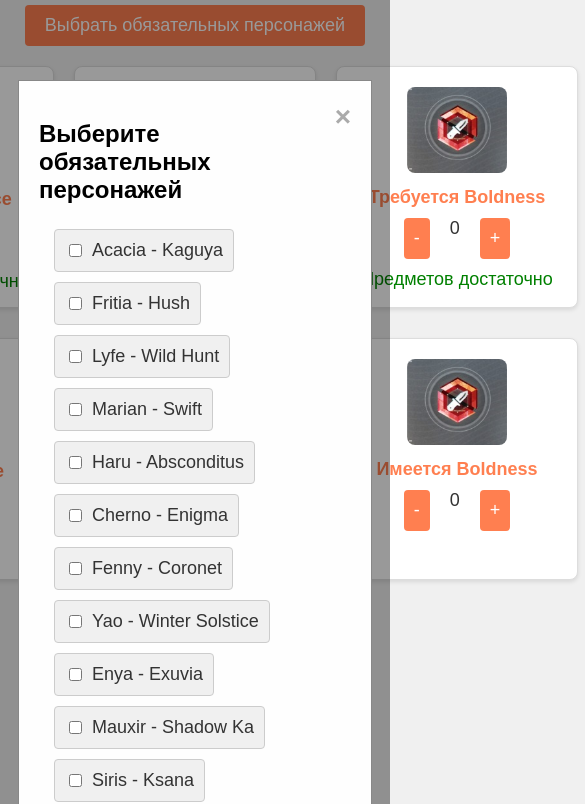
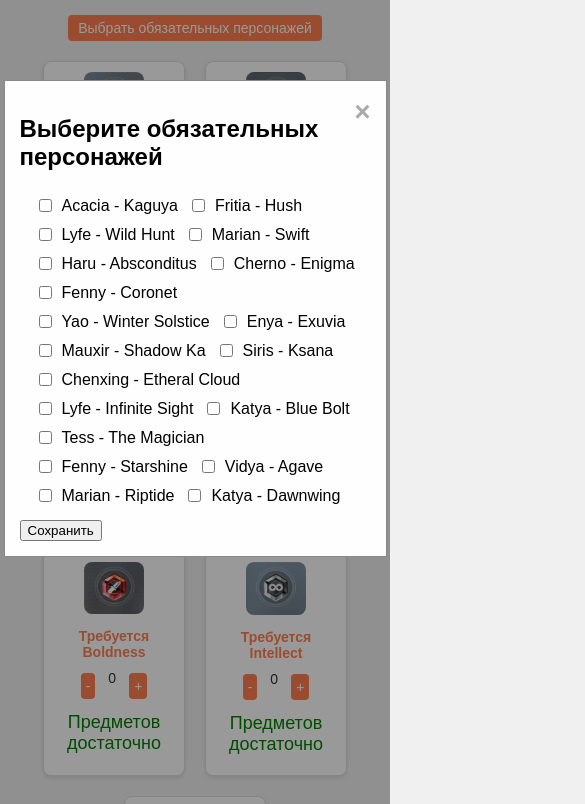
Before and after one commit to Minikon3/Snowbreak_ForEvent, a plain HTML site: page index.html in a window 390 px wide. Both pictures are taken after a click on the button "Выбрать обязательных персонажей". Shown: the top 804 px of the page, 585 px wide, since content can reach past the window. Drawn offline with Linux system fonts and the light colour scheme.

Commit message:
Update index.html
Optimization for phones

```diff
--- a/index.html
+++ b/index.html
@@ -16,6 +16,7 @@
         .counters-container {
             display: flex;
             justify-content: center;
+            flex-wrap: wrap;
             margin: 5px 0;
         }
         .counter {
@@ -94,33 +95,31 @@
         .character-list {
             margin: 10px;
         }
-        #selectCharactersButton {
-            background: #ff7f50; /* цвет фона кнопки */
-            border: none; /* убираем границу */
-            border-radius: 4px; /* радиус скругления */
-            color: white; /* цвет текста */
-            cursor: pointer; /* тип курсора */
-            font-size: 18px; /* размер шрифта */
-            margin: 5px; /* внешние отступы */
-            padding: 10px 20px; /* внутренние отступы */
-            transition: background-color 0.3s; /* плавный переход цвета фона */
+        #selectCharactersButton, #selectMandatoryCharactersButton {
+            background: #ff7f50;
+            border: none;
+            border-radius: 4px;
+            color: white;
+            cursor: pointer;
+            font-size: 18px;
+            margin: 5px;
+            padding: 10px 20px;
+            transition: background-color 0.3s;
         }
-
-        #selectCharactersButton:hover {
-            background-color: #e67340; /* цвет фона при наведении */
+        #selectCharactersButton:hover, #selectMandatoryCharactersButton:hover {
+            background-color: #e67340;
         }
         .character-list {
-            margin-top: 10px; /* отступ сверху */
+            display: flex;
+            flex-wrap: wrap;
         }
-
         .character {
-            background-color: #f0f0f0; /* цвет фона */
-            border: 1px solid #ccc; /* цвет границы */
-            border-radius: 4px; /* радиус скругления */
-            margin: 10px 0; /* внешние отступы */
-            padding: 10px; /* внутренние отступы */
-            font-size: 18px; /* размер шрифта */
-            color: #333; /* цвет текста */
+            display: flex;
+            align-items: center;
+            margin: 5px;
+        }
+        .character input {
+            margin-right: 10px;
         }
         .modal {
             display: none;
@@ -154,33 +153,63 @@
             text-decoration: none;
             cursor: pointer;
         }
-        .character-list {
-            display: flex;
-            flex-wrap: wrap;
-        }
-        .character {
-            display: flex;
-            align-items: center;
-            margin: 5px;
-        }
-        .character input {
-            margin-right: 10px;
-        }
-        #selectMandatoryCharactersButton {
-            background: #ff7f50;
-            border: none;
-            border-radius: 4px;
-            color: white;
-            cursor: pointer;
-            font-size: 18px;
-            margin: 5px;
-            padding: 10px 20px;
-            transition: background-color 0.3s;
-        }
-        #selectMandatoryCharactersButton:hover {
-            background-color: #e67340;
+
+        /* Медиазапрос для экранов с шириной менее 768px */
+        @media only screen and (max-width: 768px) {
+            body {
+                padding: 10px;
+            }
+            .counter {
+                width: 150px;
+                height: auto;
+                padding: 15px;
+            }
+            .counter h2 {
+                font-size: 16px;
+            }
+            .counter button {
+                font-size: 16px;
+                padding: 8px;
+                margin: 5px;
+            }
+            .counter span {
+                font-size: 16px;
+            }
+            #resetButton, #selectCharactersButton, #selectMandatoryCharactersButton {
+                font-size: 16px;
+                padding: 8px;
+            }
+            .modal-content {
+                width: 90%;
+                padding: 15px;
+            }
+            .switch {
+                font-size: 16px;
+            }
         }
 
+        /* Медиазапрос для экранов с шириной менее 480px */
+        @media only screen and (max-width: 480px) {
+            .counter {
+                width: 120px;
+                padding: 10px;
+            }
+            .counter h2 {
+                font-size: 14px;
+            }
+            .counter button {
+                font-size: 14px;
+                padding: 5px;
+                margin: 3px;
+            }
+            .counter span {
+                font-size: 14px;
+            }
+            #resetButton, #selectCharactersButton, #selectMandatoryCharactersButton {
+                font-size: 14px;
+                padding: 5px 10px;
+            }
+        }
     </style>
 </head>
 <body>
```
